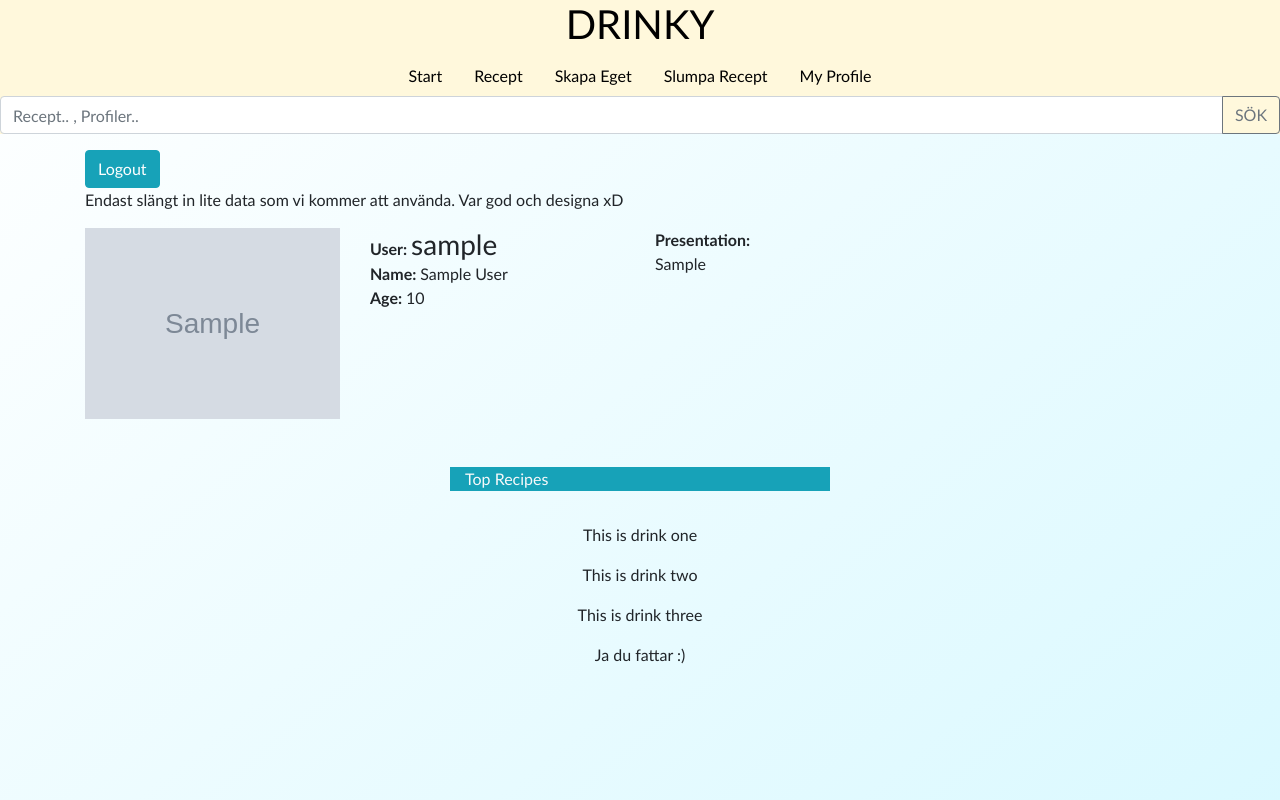
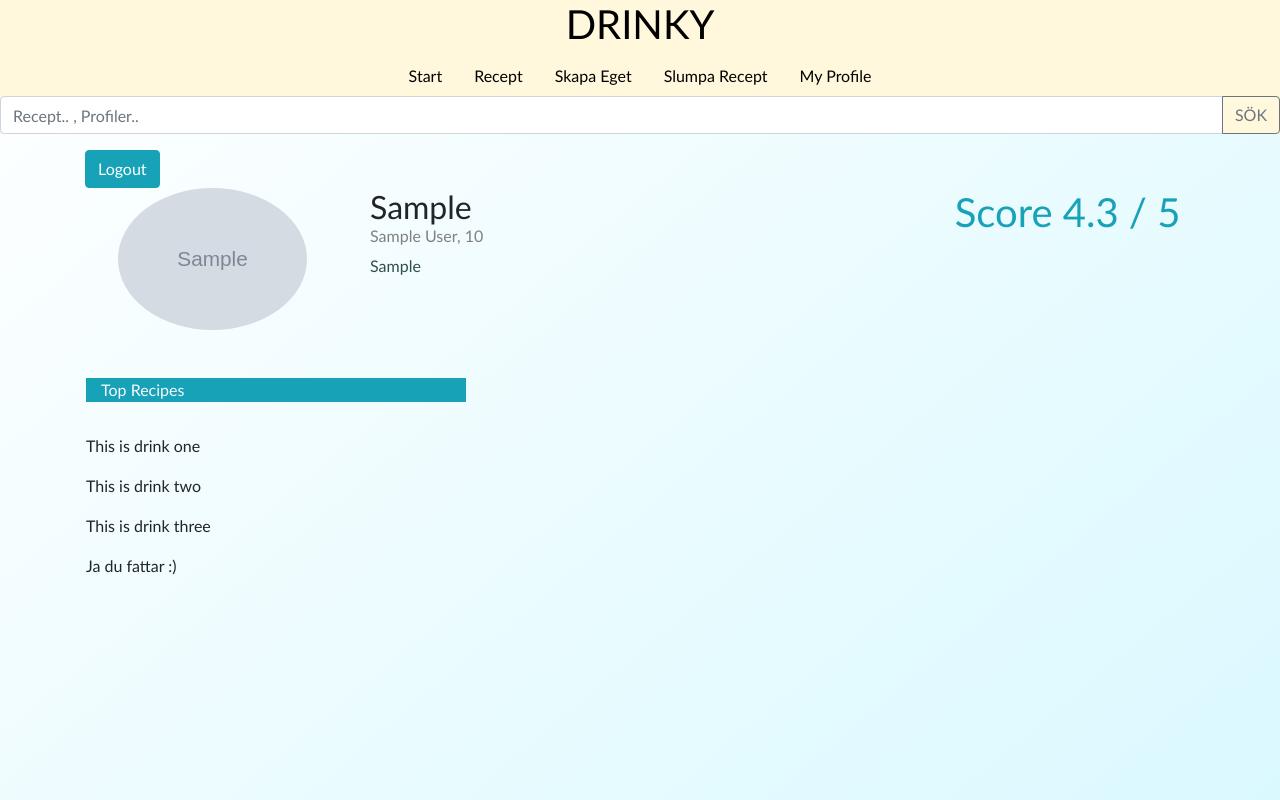
Before and after one commit to zeppsan/Drinky, a PHP site: page /profile.php in a window 1280 px wide. Run offline with PHP 8.4, Linux system fonts and the light colour scheme; the visitor is signed in with stand-in values (Sample User, id 1); tables that the repository leaves empty or names only in its code hold one stand-in row (values such as "Sample post"); grey boxes marked "Sample" are stand-in pictures.

Commit message:
updated profile

```diff
--- a/css/style.css
+++ b/css/style.css
@@ -24,6 +24,7 @@ a {
     color: black;
 }
 
+
 /* .input-group {
 
 }
@@ -34,10 +35,13 @@ a {
 }
 
 
-/* Register & Login Styling */
+/*
+## Register, Login, Profile ##
+*/
 
 #registerBody,
-#loginBody, body {
+#loginBody,
+.bg-bluegradient {
     background: rgb(2, 0, 36);
     background: linear-gradient(140deg, rgba(2, 0, 36, 1) 0%, rgba(255, 255, 255, 1) 0%, rgba(0, 212, 255, 0.14609593837535018) 100%);
     background-repeat: no-repeat;
@@ -49,7 +53,7 @@ a {
     margin-top: 25vh;
 }
 
-.btn-primary{
+.btn-primary {
     background-color: gray;
     border-color: gray;
 }
@@ -72,7 +76,28 @@ a {
     border-radius: 1em;
 }
 
-.btn-success{
+.btn-success {
     background-color: gray;
     border-color: gray;
 }
+
+.profile {}
+
+.profile .title {
+    font-size: 2em;
+    margin: 0;
+}
+
+.profile .sub-title {
+    font-size: 1em;
+    color: gray;
+    margin: 0;
+}
+
+.profile .text {
+    color: darkslategray;
+}
+
+.profile .display-1 {
+    font-size: 1em;
+}
--- a/profile.php
+++ b/profile.php
@@ -49,14 +49,9 @@
     <title>Profile</title>
     <?php include_once 'header.php'; ?>
 </head>
-<body>
-    <div class="container">
+<body class="bg-bluegradient">
 
-    <a href="php/account/logout.inc.php" class="btn btn-info">Logout</a><br>
-    Endast slängt in lite data som vi kommer att använda. Var god och designa xD
 
-        <!-- If the row'username' is not set, then the searched user is not found.
-             So let's print that out and end the script afterward. -->
     <?php if ($row['username'] == null): ?>
 
         <div class="row mt-5">
@@ -68,36 +63,32 @@
 
     <?php die(); endif;?>
 
-
+    <div class="container profile">
+        <a href="php/account/logout.inc.php" class="btn btn-info text-right">Logout</a><br>
         <div class="row">
-
-            <!-- Profile Picture -->
-            <div class="col-6 col-md-3 mt-3">
-                <img src="media/profilepictures/<?php echo $profilepic?>" class="img" width="100%">
+            <div class="col-6 col-md-3 px-5">
+                <img src="media/profilepictures/<?php echo $profilepic?>" class="img rounded-circle" width="100%;">
             </div>
-
-            <!-- Profile Attributes -->
-            <div class="col mt-3">
-            <b>User: </b><h3 class="d-inline"><?php echo $row['username'] ?></h3><br>
-            <b>Name: </b><p class="d-inline"><?php echo $row['fname']." ".$row['lname']?></p><br>
-            <b>Age: </b><p class="d-inline"><?php echo $row['age']?></p>
+            <div class="col-6">
+                <h3 class="title"><?php echo ucfirst($row['username'])?></h3>
+                <h4 class="sub-title"><?php echo ucfirst($row['fname'])." ".ucfirst($row['lname']).", ". $row['age']?></h4>
+                <p class="text mt-2"><?php echo $row['presentation']?></p>
             </div>
-
-            <!-- Profile Presentation -->
-            <div class="col-6 mt-3">
-                <b>Presentation:</b>
-                <p><?php echo $row['presentation']?></p>
+            <div class="col-12 col-md-3 text-center">
+                <h1 class="text-info">Score 4.3 / 5</h1>
+            </div>
         </div>
     </div>
 
+    <div class="container">
         <!-- Top Recipes Box -->
         <div class="row">
-            <div class="col-12 col-md-4 bg-info text-light m-3 mt-5 mx-auto">Top Recipes</div>
+            <div class="col-12 col-md-4 bg-info text-light m-3 mt-5">Top Recipes</div>
         </div>
 
         <!-- Top Recipes -->
         <div class="row">
-            <div class="col text-center p-3">
+            <div class="col p-3">
                 <p>This is drink one</p>
                 <p>This is drink two</p>
                 <p>This is drink three</p>
@@ -105,8 +96,6 @@
             </div>
         </div>
     </div>
-
-
     <script src="js/bootstrap.min.js"></script>
 </body>
 </html>
```
Lines whose indentation alone changed are shown as unchanged.
